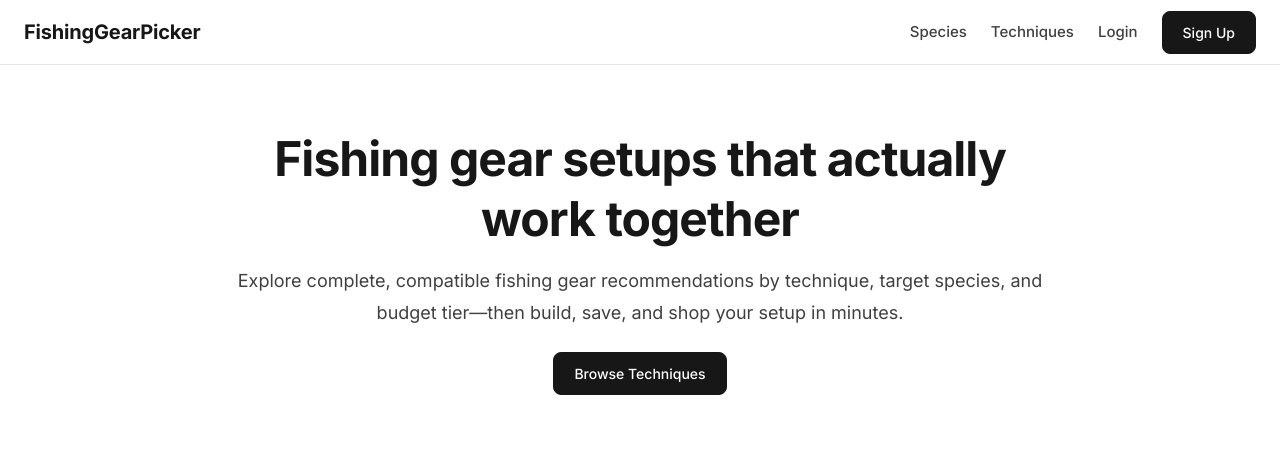
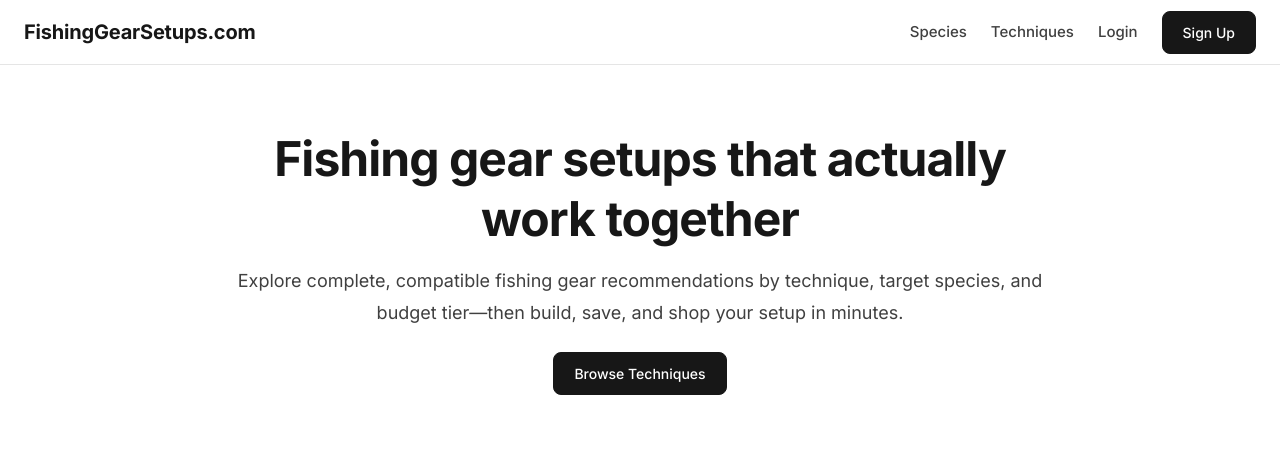
Before and after one commit to joelmontpetit/FishingGearPicker, a Laravel app: page / in a window 1280 px wide. Shown: the top 459 px of the page. Run offline with Laravel 12, Linux system fonts and the light colour scheme; data comes from the database, SQL or seed files in the repository; style sheets or scripts are compiled from the project's sources; parts of the project's set-up code (start-up, migrations or seed data) failed here and were passed over.

Commit message:
feat: Update domain name to fishinggearsetups.com - Update APP_NAME and APP_URL in .env - Replace all FishingGearPicker references with FishingGearSetups.com - Update homepage SEO content with new domain name - Update navigation logo and footer - Add og:url meta tag for better social sharing

```diff
--- a/resources/views/home.blade.php
+++ b/resources/views/home.blade.php
@@ -1,6 +1,6 @@
 @extends('layouts.app')
 
-@section('title', 'FishingGearPicker — Fishing Gear Setups and Recommendations by Technique, Species, and Budget')
+@section('title', 'FishingGearSetups.com — Complete Fishing Gear Recommendations by Technique and Species')
 @section('meta_description', 'Find complete fishing gear setups built for your technique and target species. Compare budget, mid-range, and premium options, then save and share your build with confidence.')
 
 @section('content')
@@ -173,21 +173,21 @@
     <div class="container-custom">
         <article style="max-width: 900px; margin: 0 auto;">
             <p style="font-size: var(--text-lg); color: var(--color-neutral-700); line-height: var(--leading-relaxed); margin: 0 0 var(--spacing-xl) 0;">
-                Choosing fishing gear should be exciting—not confusing. Yet most anglers end up piecing together a rod, reel, line, terminal tackle, and lures from a dozen different opinions. One person says “medium-heavy everything.” Another swears by braid only. Someone else recommends a reel size that doesn’t balance your rod, or a lure weight that never loads the blank. The result is a setup that feels awkward, casts poorly, and costs more than it should.
+                Choosing fishing gear should be exciting—not confusing. Yet most anglers end up piecing together a rod, reel, line, terminal tackle, and lures from a dozen different opinions. One person says "medium-heavy everything." Another swears by braid only. Someone else recommends a reel size that doesn't balance your rod, or a lure weight that never loads the blank. The result is a setup that feels awkward, casts poorly, and costs more than it should.
             </p>
             <p style="font-size: var(--text-lg); color: var(--color-neutral-700); line-height: var(--leading-relaxed); margin: 0 0 var(--spacing-2xl) 0;">
-                FishingGearPicker fixes that by giving you complete fishing gear setups (“builds”) designed around what actually matters: the technique you’re fishing, the species you’re targeting, and the budget you’re comfortable with. Each build shows compatible options (Budget, Mid-Range, Premium), clear gear roles, and straightforward buy links from trusted retailers—so you can stop guessing and start fishing.
+                FishingGearSetups.com fixes that by giving you complete fishing gear setups ("builds") designed around what actually matters: the technique you're fishing, the species you're targeting, and the budget you're comfortable with. Each build shows compatible options (Budget, Mid-Range, Premium), clear gear roles, and straightforward buy links from trusted retailers—so you can stop guessing and start fishing.
             </p>
 
-            <h2 style="font-size: var(--text-3xl); font-weight: var(--font-bold); color: var(--color-neutral-900); margin: 0 0 var(--spacing-lg) 0;">What is FishingGearPicker?</h2>
+            <h2 style="font-size: var(--text-3xl); font-weight: var(--font-bold); color: var(--color-neutral-900); margin: 0 0 var(--spacing-lg) 0;">What is FishingGearSetups.com?</h2>
             <p style="font-size: var(--text-base); color: var(--color-neutral-700); line-height: var(--leading-relaxed); margin: 0 0 var(--spacing-lg) 0;">
-                FishingGearPicker is like a PCPartPicker-style platform for fishing tackle. Instead of mixing random “top 10” lists, you browse complete, purpose-built setups that are meant to work together as a system. A build isn’t just a rod and reel combo—it’s the whole plan: rod power and action matched to the technique, reel size and gear ratio that makes sense, line type and leader choices that fit the cover and clarity, and the right terminal tackle and lure categories for the presentation.
+                FishingGearSetups.com is like a PCPartPicker-style platform for fishing tackle. Instead of mixing random "top 10" lists, you browse complete, purpose-built setups that are meant to work together as a system. A build isn't just a rod and reel combo—it's the whole plan: rod power and action matched to the technique, reel size and gear ratio that makes sense, line type and leader choices that fit the cover and clarity, and the right terminal tackle and lure categories for the presentation.
             </p>
             <p style="font-size: var(--text-base); color: var(--color-neutral-700); line-height: var(--leading-relaxed); margin: 0 0 var(--spacing-2xl) 0;">
                 You also get transparency. You can compare options by budget tier, see what changes (and why), and build your own version by selecting the pieces you prefer. If you want to keep it simple, follow the recommended path. If you want to personalize, you can customize and save your build for later.
             </p>
 
-            <h2 style="font-size: var(--text-3xl); font-weight: var(--font-bold); color: var(--color-neutral-900); margin: 0 0 var(--spacing-lg) 0;">How FishingGearPicker Works</h2>
+            <h2 style="font-size: var(--text-3xl); font-weight: var(--font-bold); color: var(--color-neutral-900); margin: 0 0 var(--spacing-lg) 0;">How FishingGearSetups.com Works</h2>
             <ol style="margin: 0 0 var(--spacing-2xl) 1.2rem; padding: 0; color: var(--color-neutral-700); line-height: var(--leading-relaxed);">
                 <li style="margin-bottom: var(--spacing-sm);"><strong>Discover</strong> a build by browsing fishing techniques or target species.</li>
                 <li style="margin-bottom: var(--spacing-sm);"><strong>Open the build</strong> to view the full gear list organized by role (rod, reel, line, leader, lures, hooks, weights, accessories).</li>
@@ -274,12 +274,12 @@
                 <li style="margin-bottom: 0;"><strong>Lure weight and terminal tackle</strong>: Your rod has an optimal range; your weights, hooks, and baits should live inside it for consistent casting and control.</li>
             </ul>
             <p style="font-size: var(--text-base); color: var(--color-neutral-700); line-height: var(--leading-relaxed); margin: 0 0 var(--spacing-2xl) 0;">
-                FishingGearPicker builds are designed around those connections. Instead of “random buying,” you follow a coherent system built for performance and confidence.
+                FishingGearSetups.com builds are designed around those connections. Instead of "random buying," you follow a coherent system built for performance and confidence.
             </p>
 
             <h2 style="font-size: var(--text-3xl); font-weight: var(--font-bold); color: var(--color-neutral-900); margin: 0 0 var(--spacing-lg) 0;">Save, Customize and Share Your Builds</h2>
             <p style="font-size: var(--text-base); color: var(--color-neutral-700); line-height: var(--leading-relaxed); margin: 0 0 var(--spacing-lg) 0;">
-                The best setup is the one that fits your water, your style, and your hands. That’s why FishingGearPicker lets you customize builds by selecting the products you prefer. As you browse options, you can add items to your personal build list and see your total update.
+                The best setup is the one that fits your water, your style, and your hands. That's why FishingGearSetups.com lets you customize builds by selecting the products you prefer. As you browse options, you can add items to your personal build list and see your total update.
             </p>
             <p style="font-size: var(--text-base); color: var(--color-neutral-700); line-height: var(--leading-relaxed); margin: 0 0 var(--spacing-2xl) 0;">
                 Create an account to save your build for later, keep multiple versions (like “spring finesse” and “summer cover”), and share a public link when you want feedback or want to help someone else get started.
@@ -287,13 +287,13 @@
 
             <h2 style="font-size: var(--text-3xl); font-weight: var(--font-bold); color: var(--color-neutral-900); margin: 0 0 var(--spacing-lg) 0;">Trusted Affiliate Partners</h2>
             <p style="font-size: var(--text-base); color: var(--color-neutral-700); line-height: var(--leading-relaxed); margin: 0 0 var(--spacing-lg) 0;">
-                FishingGearPicker is supported through affiliate links from retailers like Amazon, Bass Pro Shops, Cabela’s, and Tackle Warehouse. If you choose to buy through those links, the retailer may pay a commission. There’s no added cost to you, and it helps keep the platform running and improving.
+                FishingGearSetups.com is supported through affiliate links from retailers like Amazon, Bass Pro Shops, Cabela's, and Tackle Warehouse. If you choose to buy through those links, the retailer may pay a commission. There's no added cost to you, and it helps keep the platform running and improving.
             </p>
             <p style="font-size: var(--text-base); color: var(--color-neutral-700); line-height: var(--leading-relaxed); margin: 0 0 var(--spacing-2xl) 0;">
                 The philosophy is simple: recommendations come first. Builds are designed to be useful, compatible, and clear—so you can make better decisions whether you buy today or just research for later.
             </p>
 
-            <h2 style="font-size: var(--text-3xl); font-weight: var(--font-bold); color: var(--color-neutral-900); margin: 0 0 var(--spacing-lg) 0;">Who FishingGearPicker Is For</h2>
+            <h2 style="font-size: var(--text-3xl); font-weight: var(--font-bold); color: var(--color-neutral-900); margin: 0 0 var(--spacing-lg) 0;">Who FishingGearSetups.com Is For</h2>
             <div style="display: grid; grid-template-columns: 1fr; gap: var(--spacing-lg); margin: 0 0 var(--spacing-2xl) 0;">
                 <div style="background: var(--color-neutral-50); border: 1px solid var(--border-color); border-radius: var(--border-radius-lg); padding: var(--spacing-lg);">
                     <h3 style="font-size: var(--text-xl); font-weight: var(--font-bold); margin: 0 0 var(--spacing-xs) 0; color: var(--color-neutral-900);">Beginner anglers</h3>
@@ -317,7 +317,7 @@
 
             <h2 style="font-size: var(--text-3xl); font-weight: var(--font-bold); color: var(--color-neutral-900); margin: 0 0 var(--spacing-lg) 0;">The Long-Term Vision</h2>
             <p style="font-size: var(--text-base); color: var(--color-neutral-700); line-height: var(--leading-relaxed); margin: 0 0 var(--spacing-lg) 0;">
-                FishingGearPicker is built to grow into a complete planning tool for anglers. The foundation is already here—clean navigation, product pages, customizable builds, and a structured system for technique and species recommendations. From there, the roadmap expands into deeper guides and more ways to compare and learn.
+                FishingGearSetups.com is built to grow into a complete planning tool for anglers. The foundation is already here—clean navigation, product pages, customizable builds, and a structured system for technique and species recommendations. From there, the roadmap expands into deeper guides and more ways to compare and learn.
             </p>
             <ul style="margin: 0 0 var(--spacing-2xl) 1.2rem; padding: 0; color: var(--color-neutral-700); line-height: var(--leading-relaxed);">
                 <li style="margin-bottom: var(--spacing-sm);"><strong>More builds</strong> across more techniques, species, and seasonal patterns.</li>
--- a/resources/views/layouts/app.blade.php
+++ b/resources/views/layouts/app.blade.php
@@ -6,7 +6,7 @@
     <meta name="csrf-token" content="{{ csrf_token() }}">
 
     <!-- SEO Meta Tags -->
-    <title>{{ $seoMeta->meta_title ?? config('app.name', 'FishingGearPicker') }}</title>
+    <title>{{ $seoMeta->meta_title ?? config('app.name', 'FishingGearSetups.com') }}</title>
     <meta name="description" content="{{ $seoMeta->meta_description ?? 'Découvrez les meilleures recommandations d\'équipement de pêche' }}">
     @if(isset($seoMeta->meta_keywords))
         <meta name="keywords" content="{{ $seoMeta->meta_keywords }}">
@@ -19,6 +19,7 @@
         <meta property="og:image" content="{{ $seoMeta->og_image }}">
     @endif
     <meta property="og:type" content="website">
+    <meta property="og:url" content="{{ url()->current() }}">
 
     <!-- Twitter Card -->
     <meta name="twitter:card" content="{{ $seoMeta->twitter_card ?? 'summary_large_image' }}">
@@ -39,7 +40,7 @@
         <div class="container-custom" style="display: flex; justify-content: space-between; align-items: center; height: 64px;">
             <!-- Logo -->
             <a href="{{ route('home') }}" style="font-size: 20px; font-weight: 700; color: var(--color-text-primary); text-decoration: none; letter-spacing: -0.01em;">
-                FishingGearPicker
+                FishingGearSetups.com
             </a>
 
             <!-- Desktop Navigation Links -->
@@ -160,7 +161,7 @@
             <div style="display: grid; grid-template-columns: repeat(auto-fit, minmax(250px, 1fr)); gap: var(--spacing-xl);">
                 <!-- About -->
                 <div>
-                    <h3 style="font-size: 18px; font-weight: 600; margin: 0 0 var(--spacing-md) 0;">FishingGearPicker</h3>
+                    <h3 style="font-size: 18px; font-weight: 600; margin: 0 0 var(--spacing-md) 0;">FishingGearSetups.com</h3>
                     <p style="font-size: 14px; color: var(--color-text-tertiary); line-height: 1.6; margin: 0;">
                         Discover the best fishing gear recommendations for all techniques and species.
                     </p>
@@ -191,7 +192,7 @@
             <!-- Copyright -->
             <div style="margin-top: var(--spacing-xl); padding-top: var(--spacing-lg); border-top: 1px solid var(--border-color); text-align: center;">
                 <p style="font-size: 13px; color: var(--color-text-tertiary); margin: 0;">
-                    © {{ date('Y') }} FishingGearPicker. All rights reserved.
+                    © {{ date('Y') }} FishingGearSetups.com. All rights reserved.
                 </p>
             </div>
         </div>
```
